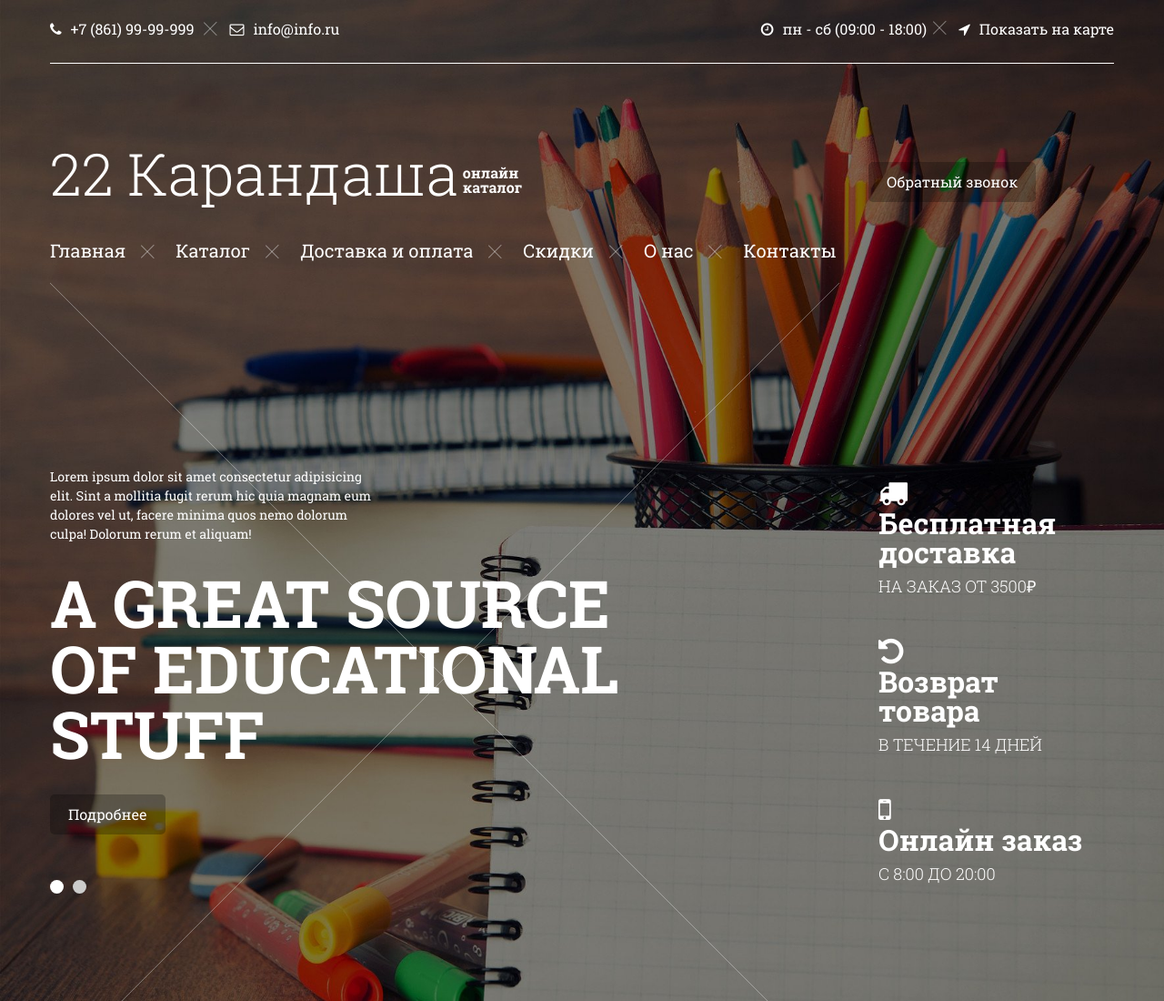
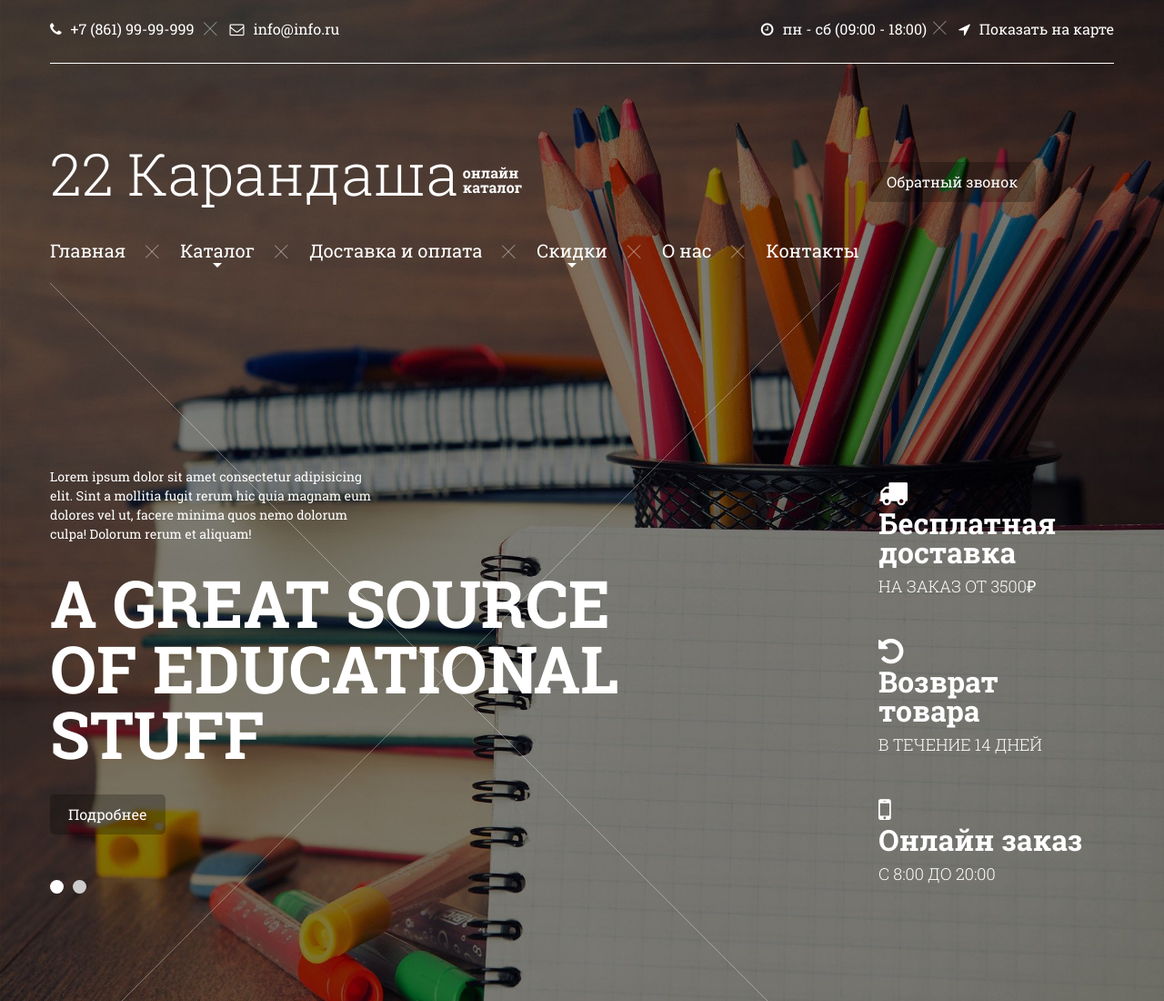
Before and after one commit to DimkaSklyar/_layout_stationery, a website: page src/index.html in a window 1280 px wide. Shown: the top 1100 px of the page at 91% size. Drawn offline with Linux system fonts and the light colour scheme.

Commit message:
v0.3.1
add animation menu + sub menu (without animation)

```diff
--- a/src/index.html
+++ b/src/index.html
@@ -53,11 +53,20 @@
           <div class="nav-top-navigation">
             <ul>
               <li><a href="index.html">Главная</a></li>
-              <li><a href="about.html" class="decor-cross">Каталог</a></li>
-              <li><a href="shipping-delivery.html" class="decor-cross">Доставка и оплата</a></li>
-              <li><a href="sale.html" class="decor-cross">Скидки</a></li>
-              <li><a href="sale.html" class="decor-cross">О нас</a></li>
-              <li><a href="contacts.html" class="decor-cross">Контакты</a></li>
+              <li class="decor-cross">
+                <a href="about.html" class="menu-with-submenu">Каталог</a>
+                <ul class="submenu">
+                  <li><a href="#">Бумага</a></li>
+                  <li><a href="#">Товары для офиса</a></li>
+                  <li><a href="#">Письменные принадлежности</a></li>
+                  <li><a href="#">Развивающие товары</a></li>
+                  <li><a href="#">Товары для школы</a></li>
+                </ul>
+              </li>
+              <li class="decor-cross"><a href="shipping-delivery.html">Доставка и оплата</a></li>
+              <li class="decor-cross"><a href="sale.html" class="menu-with-submenu">Скидки</a></li>
+              <li class="decor-cross"><a href="sale.html">О нас</a></li>
+              <li class="decor-cross"><a href="contacts.html" >Контакты</a></li>
             </ul>
           </div>
         </div>
@@ -534,7 +543,7 @@
         <div class="col-3">
           <h2>Навигация</h2>
           <ul>
-            <li><a href="#">Главная</a></li>
+            <li><a href="index.html">Главная</a></li>
             <li><a href="#">Каталог</a></li>
             <li><a href="#">Доставка и оплата</a></li>
             <li><a href="#">Скидки</a></li>
--- a/src/js/common.js
+++ b/src/js/common.js
@@ -54,6 +54,7 @@ $('.product-3-prev').click(function() {
 
 var size = 100;
 
+
 $(".product-description").each(function () {
     if ($(this).text() != '') {
         $(this).text($(this).text().substring(0, size) + "...");
--- a/src/sass/main.sass
+++ b/src/sass/main.sass
@@ -88,11 +88,8 @@ a:active
     list-style: none
     padding: 0
     margin: 0
-    li:not(:first-child)
-      margin-left: 20px
-    a
-      display: inline-block
-      font-size: 20px
+    li
+      position: relative
       &::before,
       &::after
         left: -34px
@@ -100,6 +97,53 @@ a:active
         top: 0
       &::before
         top: 13px
+      &:hover .submenu
+        max-height: 300px
+        visibility: visible
+    li:not(:first-child)
+      margin-left: 60px
+    a
+      display: inline-block
+      font-size: 20px
+      position: relative
+      &::before
+        content: ''
+        position: absolute
+        width: 0
+        height: 1px
+        background-color: #fff
+        bottom: 0
+        transition: .3s
+      &:hover::before
+        width: 100%
+    .menu-with-submenu::after
+      content: ''
+      position: absolute
+      border: 5px solid #ffffff
+      border-left-color: transparent
+      border-right-color: transparent
+      border-bottom-width: 0
+      left: 50%
+      bottom: -4px
+      transform: translateX(-50%)
+    & > li > .submenu
+      display: flex
+      flex-direction: column
+      background-color: #fff
+      padding: 20px 80px 10px 20px
+      position: absolute
+      z-index: 99
+      visibility: hidden
+      transition: .3s
+      border-top: 15px solid transparent
+      background-clip: padding-box
+      & > li
+        margin-left: 0 !important
+        margin-bottom: 10px
+        a
+          color: #000000
+          display: inline-block
+          white-space: nowrap
 
 .slider
   background: url('../img/slider_bg_img.png') no-repeat
```
Also changed, not shown: src/css/style.css, src/css/style.min.css, src/js/scripts.min.js. Lines whose indentation alone changed are shown as unchanged.
